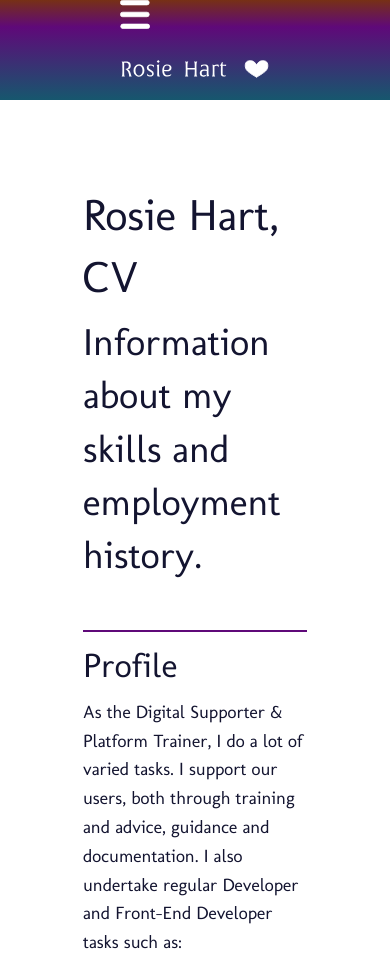
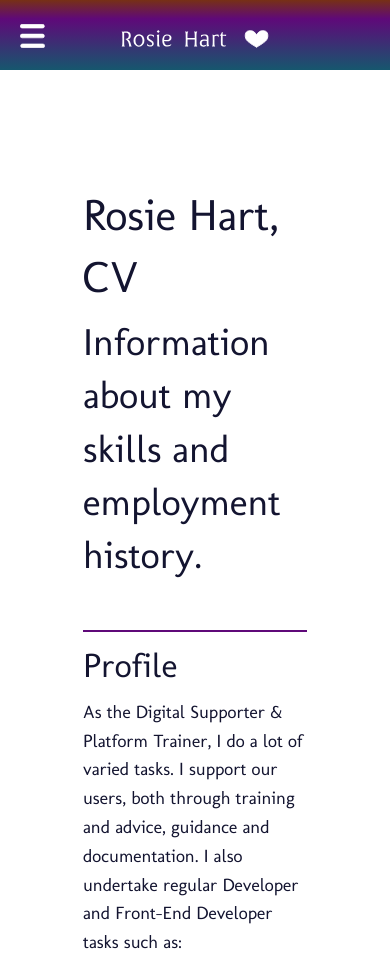
Before and after one commit to thenotsomiserable/rosie-cv.github.io, a website: page index.html in a window 390 px wide. Shown: the top 960 px of the page. Drawn offline with nearby package versions, Linux system fonts and the light colour scheme.

Commit message:
modified:   assets/css/compiled-style.css 	modified:   index.html

```diff
--- a/assets/css/compiled-style.css
+++ b/assets/css/compiled-style.css
@@ -368,9 +368,13 @@ li.role-nav-item {
   .hamburger-icon {
     background-image: url("../images/hamburger-plain.svg");
     background-repeat: no-repeat;
-    display: block;
-    height: 30px;
-    width: 30px;
+    height: 25px;
+    left: 0px;
+    margin: 20px;
+    position: absolute;
+    top: 4px;
+    width: 25px;
+    z-index: auto;
   }
 }
 
--- a/index.html
+++ b/index.html
@@ -43,10 +43,7 @@
       <div class="mobile-header">
         <div class="row column">
           <div class="mobile-header-flex">
-            <div class="mobile-brand">
-              <div class="hamburger-icon"></div>
-              <div class="logo-3"></div>
-            </div>
+            <div class="hamburger-icon"></div>
             <!-- Role navigation -->
             <nav class="role-nav">
               <ul class="dropdown menu" data-dropdown-menu>
@@ -54,6 +51,9 @@
                 <li class="role-nav-item"><a href="https://www.thenotsomiserable.co.uk">The Not So Miserable</a></li>
               </ul>
             </nav>
+            <div class="mobile-brand">
+              <div class="logo-3"></div>
+            </div>
           </div>
         </div>
       </div>
```
